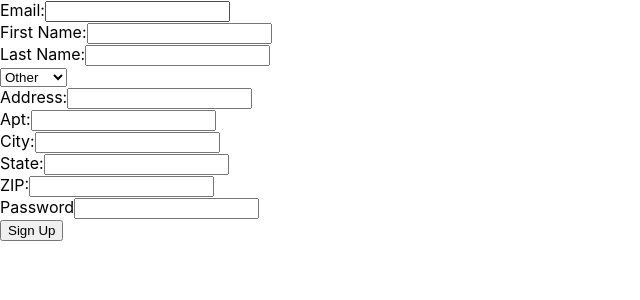
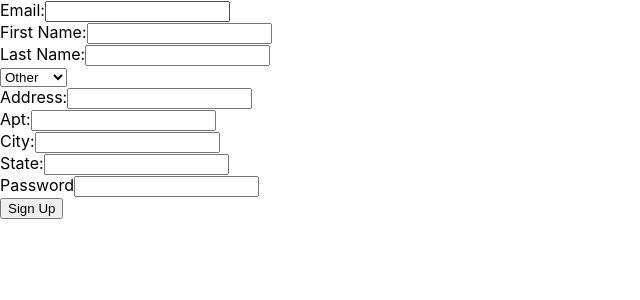
Before and after one commit to Toshi14141414/dbproj, a React (Create React App) app in the folder client/: page /register in a window 1280 px wide. Shown: the top 300 px of the page, without its empty margins (0-640 px from the left). Built offline with nearby package versions, Linux system fonts and the light colour scheme.

Commit message:
update register

```diff
--- a/client/src/Pages/Register.js
+++ b/client/src/Pages/Register.js
@@ -7,20 +7,41 @@ class Register extends Component {
 
     this.state = {
       email: null,
+      checkEmail: false,
       firstName: null,
+      checkFirstName: false,
       lastName: null,
+      checkLastName: false,
       address: null,
+      checkAddress: false,
       sex: "other",
       apt: null,
       city: null,
+      checkCity: false,
       state: null,
-      zip: null,
-      password: null
+      checkState: false,
+      password: null,
+      checkPassword: false
     };
 
     this.handleChange = this.handleChange.bind(this);
     this.handleSubmit = this.handleSubmit.bind(this);
   }
+
+  // handleEmailChange(event) {
+  //   this.setState({
+  //     [event.target.name]: event.target.value
+  //   });
+  //   // if (
+  //   //   /^\w+([\.-]?\w+)*@\w+([\.-]?\w+)*(\.\w{2,3})+$/.test(event.target.value)
+  //   // ) {
+  //   //   console.log("email correct");
+  //   //   // this.setState({ email: inputEmail });
+  //   // } else {
+  //   //   // this.setState({ checkEmail: !this.state.checkEmail });
+  //   //   console.log("your email address is wrong");
+  //   // }
+  // }
 
   handleChange(event) {
     this.setState({
@@ -58,6 +79,9 @@ class Register extends Component {
                   value={this.state.email || ""}
                   onChange={this.handleChange}
                 ></input>
+                {this.state.checkEmail && (
+                  <p>Please enter correct email address</p>
+                )}
               </label>
             </Row>
             <Row>
@@ -90,9 +114,9 @@ class Register extends Component {
                 value={this.state.sex || ""}
                 onChange={this.handleChange}
               >
-                <option value="other">Other</option>
-                <option value="male">Male</option>
-                <option value="female">Female</option>
+                <option value="Other">Other</option>
+                <option value="Male">Male</option>
+                <option value="Female">Female</option>
               </select>
             </Row>
             <Row>
@@ -145,18 +169,6 @@ class Register extends Component {
             </Row>
             <Row>
               <label>
-                ZIP:
-                <input
-                  type="text"
-                  name="zip"
-                  className="register"
-                  value={this.state.zip || ""}
-                  onChange={this.handleChange}
-                ></input>
-              </label>
-            </Row>
-            <Row>
-              <label>
                 Password
                 <input
                   type="text"
```
